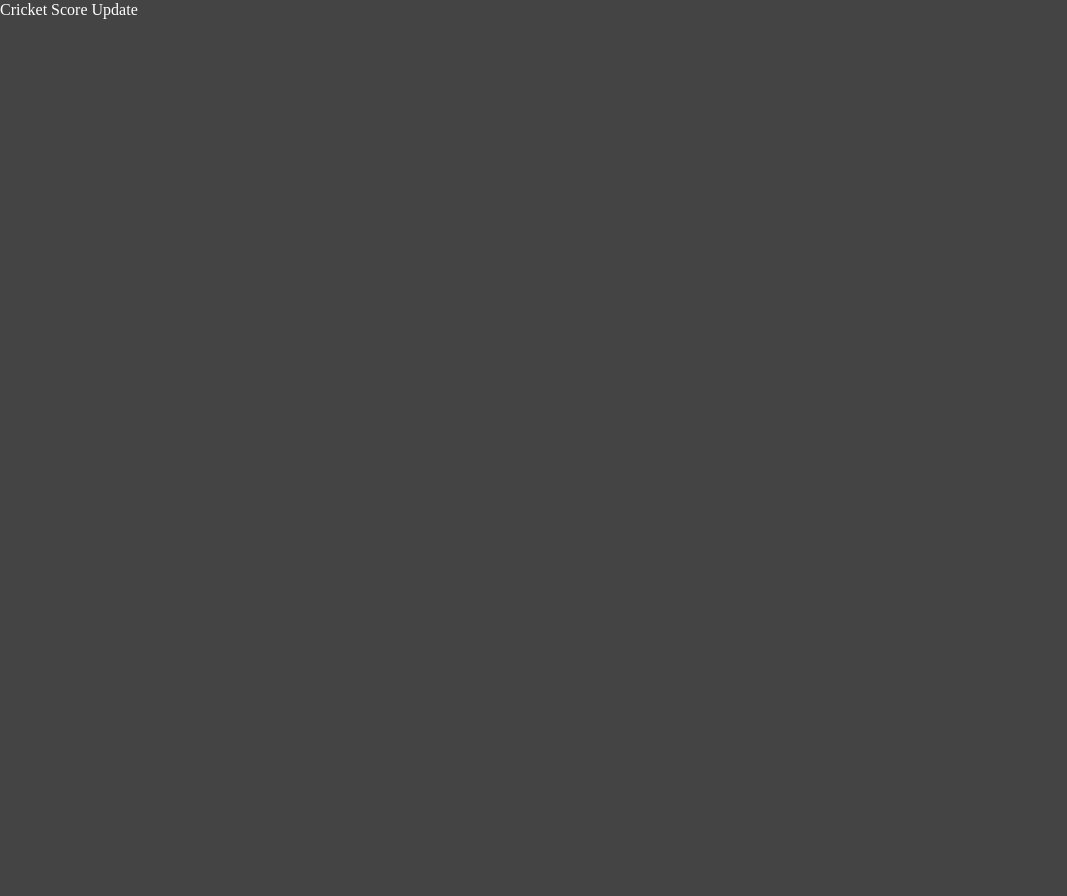
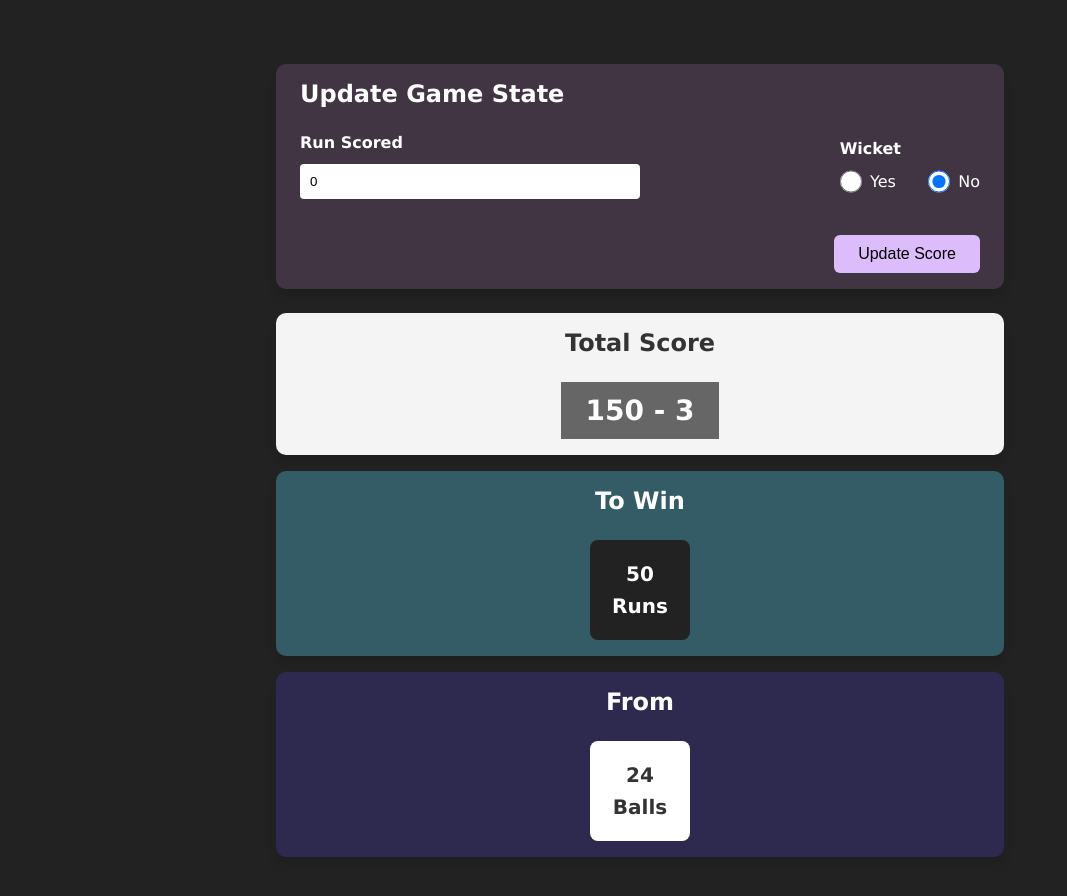
Before and after one commit to dikxak/cricket-score-update, a React (Create React App) app: page / in a window 1280 px wide. Shown: the top 896 px of the page, without its empty margins (0-1067 px from the left). Before the commit the page ends 800 px from the top, so only its background shows below. Built offline with nearby package versions, Linux system fonts and the light colour scheme.

Commit message:
complete the app

```diff
--- a/src/App.js
+++ b/src/App.js
@@ -1,5 +1,17 @@
+import ScoreForm from "./components/ScoreForm";
+import TotalScore from "./components/TotalScore";
+import RemainingRuns from "./components/RemainingRuns";
+import RemainingBalls from "./components/RemainingBalls";
+
 const App = () => {
-  return <div>Cricket Score Update</div>;
+  return (
+    <div className="container">
+      <ScoreForm />
+      <TotalScore />
+      <RemainingRuns />
+      <RemainingBalls />
+    </div>
+  );
 };
 
 export default App;
--- /dev/null
+++ b/src/components/RemainingBalls.js
@@ -0,0 +1,16 @@
+import { useSelector } from "react-redux";
+
+const RemainingBalls = () => {
+  const ballsLeft = useSelector(state => state.score.ballsLeft);
+
+  return (
+    <div className="remaining-balls-container">
+      <h2 className="secondary-heading">From</h2>
+      <div className="remaining-balls">
+        <span>{ballsLeft}</span> <span>Balls</span>
+      </div>
+    </div>
+  );
+};
+
+export default RemainingBalls;
--- /dev/null
+++ b/src/components/RemainingRuns.js
@@ -0,0 +1,16 @@
+import { useSelector } from "react-redux";
+
+const RemainingRuns = () => {
+  const runsToWin = useSelector(state => state.score.runsToWin);
+
+  return (
+    <div className="remaining-runs-container">
+      <h2 className="secondary-heading">To Win</h2>
+      <div className="remaining-runs">
+        <span>{runsToWin}</span> <span>Runs</span>
+      </div>
+    </div>
+  );
+};
+
+export default RemainingRuns;
--- /dev/null
+++ b/src/components/ScoreForm.js
@@ -0,0 +1,88 @@
+import React, { useState } from "react";
+import { useDispatch } from "react-redux";
+
+import { scoreActions } from "../store/score";
+
+const isInputValid = value => value.trim().length;
+
+const ScoreForm = () => {
+  const dispatch = useDispatch();
+
+  const [runs, setRuns] = useState(0);
+  const [wicket, setWicket] = useState("no");
+
+  const runsChangeHandler = e => {
+    const runs = e.target.value;
+
+    if (isInputValid(runs)) setRuns(+runs);
+  };
+
+  const wicketChangeHandler = e => {
+    const wicket = e.target.value;
+
+    if (isInputValid(wicket)) setWicket(wicket);
+  };
+
+  const formSubmitHandler = e => {
+    e.preventDefault();
+
+    if (!runs && wicket === "no") dispatch(scoreActions.updateBalls());
+
+    if (runs && wicket === "no") dispatch(scoreActions.updateRuns(runs));
+
+    if (wicket === "yes" && !runs) dispatch(scoreActions.updateWicket());
+
+    if (runs && wicket === "yes")
+      dispatch(scoreActions.updateRunsAndWicket(runs));
+  };
+
+  return (
+    <div className="score-form-container">
+      <h2 className="secondary-heading">Update Game State</h2>
+      <form className="score-form" onSubmit={formSubmitHandler}>
+        <div className="score-input-container">
+          <div className="run-scored-input">
+            <label>Run Scored</label>
+            <input
+              onChange={runsChangeHandler}
+              type="number"
+              min="0"
+              max="6"
+              value={runs}
+            />
+          </div>
+
+          <div
+            className="wicket-status-container"
+            onChange={wicketChangeHandler}
+          >
+            <p>Wicket</p>
+            <div className="wicket-status-input">
+              <div>
+                <input type="radio" id="yes" name="wicket-status" value="yes" />
+                <label htmlFor="yes">Yes</label>
+              </div>
+
+              <div>
+                <input
+                  type="radio"
+                  id="no"
+                  name="wicket-status"
+                  value="no"
+                  defaultChecked
+                />
+                <label htmlFor="no">No</label>
+              </div>
+            </div>
+          </div>
+        </div>
+
+        <button className="btn btn-primary" type="submit">
+          Update Score
+        </button>
+      </form>
+    </div>
+  );
+};
+
+export default ScoreForm;
--- /dev/null
+++ b/src/components/TotalScore.js
@@ -0,0 +1,17 @@
+import { useSelector } from "react-redux";
+
+const TotalScore = () => {
+  const totalRuns = useSelector(state => state.score.totalRuns);
+  const wicketCount = useSelector(state => state.score.wicketCount);
+
+  return (
+    <div className="total-score-container">
+      <h2 className="secondary-heading">Total Score</h2>
+      <p className="total-score">
+        {totalRuns} - {wicketCount}
+      </p>
+    </div>
+  );
+};
+
+export default TotalScore;
--- a/src/index.css
+++ b/src/index.css
@@ -9,7 +9,188 @@
 html,
 body {
   min-height: 100vh;
+  font-family: Verdana, Geneva, Tahoma, sans-serif;
   line-height: 1.2;
-  background-color: #444;
+  background-color: #222;
   color: #fff;
 }
+
+/* Container Styling */
+.container {
+  width: 48.5rem;
+  margin: 0 auto;
+  padding: 4rem 1.5rem;
+}
+
+.secondary-heading {
+  font-size: 1.5rem;
+  margin-bottom: 1.5rem;
+}
+
+.btn {
+  display: inline-block;
+  padding: 0.625rem 1.5rem;
+  font-size: 1rem;
+  cursor: pointer;
+  transition: all 0.25s;
+  border-radius: 0.375rem;
+  border: none;
+}
+
+.btn-primary {
+  background-color: #ddbcfb;
+}
+
+.btn-primary:hover {
+  background-color: #efe1fc;
+}
+
+/* Score Form */
+.score-form-container {
+  padding: 1rem 1.5rem;
+  background-color: #413543;
+  border-radius: 0.625rem;
+  box-shadow: 0 0.5rem 0.5rem rgba(0, 0, 0, 0.1);
+  margin-bottom: 1.5rem;
+}
+
+.score-form {
+  text-align: right;
+}
+
+.score-input-container {
+  display: flex;
+  align-items: center;
+  justify-content: space-between;
+  width: 100%;
+  margin-bottom: 2.25rem;
+}
+
+.run-scored-input {
+  width: 50%;
+  display: flex;
+  flex-direction: column;
+  text-align: left;
+}
+
+.run-scored-input label {
+  margin-bottom: 0.75rem;
+  font-weight: 600;
+}
+
+.run-scored-input input {
+  padding: 0.625rem;
+  border: none;
+  border-radius: 0.25rem;
+  outline: none;
+}
+
+.wicket-status-container {
+  display: flex;
+  flex-direction: column;
+  gap: 0.75rem;
+  text-align: left;
+}
+
+.wicket-status-container p {
+  font-weight: 600;
+}
+
+.wicket-status-input {
+  display: flex;
+  gap: 2rem;
+}
+
+.wicket-status-input div {
+  display: flex;
+  align-items: center;
+  gap: 0.5rem;
+}
+
+.wicket-status-input input {
+  width: 1.4rem;
+  height: 1.4rem;
+}
+
+/* Total Score */
+.total-score-container {
+  background-color: #f4f4f4;
+  color: #333;
+  padding: 1rem 1.5rem;
+  border-radius: 0.625rem;
+  margin-bottom: 1rem;
+  box-shadow: 0 0.5rem 0.5rem rgba(0, 0, 0, 0.1);
+
+  display: flex;
+  flex-direction: column;
+  align-items: center;
+}
+
+.total-score {
+  padding: 0.75rem 1.5rem;
+  background-color: #666;
+  color: #fff;
+  font-size: 1.75rem;
+  font-weight: bold;
+}
+
+/* Remaining Runs */
+.remaining-runs-container {
+  background-color: #335c67;
+  color: #fff;
+  padding: 1rem 1.5rem;
+  border-radius: 0.625rem;
+  margin-bottom: 1rem;
+  box-shadow: 0 0.5rem 0.5rem rgba(0, 0, 0, 0.1);
+
+  display: flex;
+  flex-direction: column;
+  align-items: center;
+}
+
+.remaining-runs {
+  width: 6.25rem;
+  height: 6.25rem;
+  padding: 1.25rem;
+  background-color: #222;
+  font-size: 1.25rem;
+  font-weight: bold;
+  border-radius: 0.5rem;
+
+  display: flex;
+  flex-direction: column;
+  align-items: center;
+  justify-content: center;
+  gap: 0.5rem;
+}
+
+/* Remaining Balls */
+.remaining-balls-container {
+  background-color: #2e294e;
+  color: #fff;
+  padding: 1rem 1.5rem;
+  border-radius: 0.625rem;
+  margin-bottom: 1rem;
+  box-shadow: 0 0.5rem 0.5rem rgba(0, 0, 0, 0.1);
+
+  display: flex;
+  flex-direction: column;
+  align-items: center;
+}
+
+.remaining-balls {
+  width: 6.25rem;
+  height: 6.25rem;
+  padding: 1.25rem;
+  background-color: #fff;
+  color: #333;
+  font-size: 1.25rem;
+  font-weight: bold;
+  border-radius: 0.5rem;
+
+  display: flex;
+  flex-direction: column;
+  align-items: center;
+  justify-content: center;
+  gap: 0.5rem;
+}
--- a/src/store/score.js
+++ b/src/store/score.js
@@ -1,16 +1,27 @@
 import { createSlice } from "@reduxjs/toolkit";
 
+const INITIAL_SCORE = {
+  TOTAL_RUNS: 150,
+  RUNS_TO_WIN: 50,
+  BALLS_LEFT: 24,
+  WICKET_COUNT: 3,
+};
+
 const INITIAL_SCORE_STATE = {
-  totalRuns: 0,
-  runsToWin: 0,
-  ballsLeft: 0,
-  wicketCount: 0,
+  totalRuns: INITIAL_SCORE.TOTAL_RUNS,
+  runsToWin: INITIAL_SCORE.RUNS_TO_WIN,
+  ballsLeft: INITIAL_SCORE.BALLS_LEFT,
+  wicketCount: INITIAL_SCORE.WICKET_COUNT,
 };
 
 const scoreSlice = createSlice({
   name: "score",
   initialState: INITIAL_SCORE_STATE,
   reducers: {
+    updateBalls(state) {
+      state.ballsLeft--;
+    },
+
     updateRuns(state, action) {
       state.totalRuns += action.payload;
       state.runsToWin -= action.payload;
@@ -21,6 +32,13 @@ const scoreSlice = createSlice({
       state.wicketCount++;
       state.ballsLeft--;
     },
+
+    updateRunsAndWicket(state, action) {
+      state.totalRuns += action.payload;
+      state.runsToWin -= action.payload;
+      state.wicketCount++;
+      state.ballsLeft--;
+    },
   },
 });
 
```
